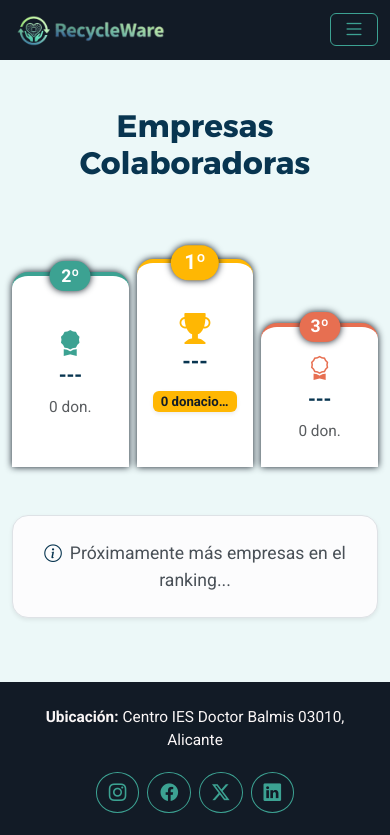
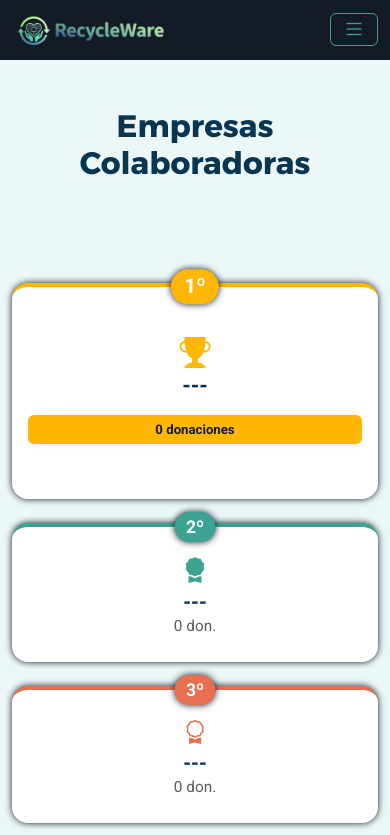
Before and after one commit to RecyclewareDAW/RecycleWare---ReactFronted, a React (Vite) app: page /ranking in a window 390 px wide. Shown: the top 835 px of the page. Built offline with nearby package versions, Linux system fonts and the light colour scheme; no server answers.

Commit message:
Ranking con responsividad

```diff
--- a/src/components/RankingEmpresa/CardEmpresa.jsx
+++ b/src/components/RankingEmpresa/CardEmpresa.jsx
@@ -2,14 +2,14 @@ export default function CardEmpresa({ posicion, nombre, donaciones }) {
     return (
         <div className="m-2 bg-white rounded-4 border shadow-sm overflow-hidden">
             <div className="row align-items-center g-0">
-                <div className="col-1 text-center bg-light py-3 border-end">
+                <div className="col-2 col-md-1 text-center bg-light py-3 border-end">
                     <div className="fs-4 fw-bold text-secondary">{posicion}º</div>
                 </div>
-                <div className="col-8 ps-4">
-                    <div className="fs-5 fw-bold text-primary">{nombre || "Anónimo"}</div>
+                <div className="col-6 col-md-8 ps-3 ps-md-4">
+                    <div className="fs-6 fs-md-5 fw-bold text-primary text-truncate">{nombre || "Anónimo"}</div>
                 </div>
-                <div className="col-3 text-center text-primary pe-3 text-end">
-                    <div className="small fw-medium">{donaciones} productos donados</div>
+                <div className="col-4 col-md-3 text-center text-primary pe-2 pe-md-3">
+                    <div className="small fw-medium">{donaciones} <span className="d-none d-sm-inline">productos</span> donados</div>
                 </div>
             </div>
         </div>
--- a/src/components/RankingEmpresa/Podio.jsx
+++ b/src/components/RankingEmpresa/Podio.jsx
@@ -1,46 +1,38 @@
-// autor -> Luis Ginés (Estilos modificados)
 export const Podio = ({ nombre1, donaciones1, nombre2, donaciones2, nombre3, donaciones3 }) => {
     return (
-        <div className="row align-items-end text-center mb-5 gx-2 gx-md-4 mt-5">
+        <div className="row align-items-end text-center mb-5 gy-4 gx-md-4 mt-5">
 
-            {/* 2º PUESTO */}
-            <div className="col-4 order-1">
-                <div className="position-relative p-3 py-5 bg-white rounded-top-4 shadow border-top border-4 border-secondary">
-
+            {/* 2º PUESTO - Orden 2 en móvil, 1 en escritorio */}
+            <div className="col-12 col-md-4 order-2 order-md-1">
+                <div className="position-relative p-3 py-4 py-md-5 bg-white rounded-4 rounded-md-top-4 shadow border-top border-4 border-secondary">
                     <span className="position-absolute top-0 start-50 translate-middle badge rounded-pill bg-secondary fs-6 shadow">2º</span>
-
                     <i className="bi bi-award-fill fs-2 text-secondary mb-2 mt-2"></i>
-                    <h5 className="text-primary fw-bold text-wrap">{nombre2 || "..."}</h5>
+                    <h5 className="text-primary fw-bold text-wrap mb-0">{nombre2 || "..."}</h5>
                     <p className="text-muted small mb-0">{donaciones2 || 0} don.</p>
                 </div>
             </div>
 
-            {/* 1º PUESTO */}
-            <div className="col-4 order-2 z-1">
-                <div className="position-relative p-3 py-5 bg-white rounded-top-4 shadow border-top border-4 border-warning">
-
+            {/* 1º PUESTO - Siempre arriba o en el centro */}
+            <div className="col-12 col-md-4 order-1 order-md-2 z-1">
+                <div className="position-relative p-3 py-5 bg-white rounded-4 rounded-md-top-4 shadow border-top border-4 border-warning">
                     <span className="position-absolute top-0 start-50 translate-middle badge rounded-pill bg-warning fs-5 shadow">1º</span>
-
                     <i className="bi bi-trophy-fill display-5 text-warning mb-2 mt-2"></i>
                     <h4 className="text-primary fw-bold text-wrap">{nombre1 || "..."}</h4>
-                    <span className="badge bg-warning text-dark px-2 py-1 mt-2 small shadow-sm w-100 text-truncate">
+                    <div className="badge bg-warning text-dark px-2 py-2 mt-2 small shadow-sm w-100 text-truncate">
                         {donaciones1 || 0} donaciones
-                    </span>
+                    </div>
                 </div>
             </div>
 
-            {/* 3º PUESTO */}
-            <div className="col-4 order-3">
-                <div className="position-relative p-3 py-4 bg-white rounded-top-4 shadow border-top border-4 border-danger">
-
+            {/* 3º PUESTO - Orden 3 */}
+            <div className="col-12 col-md-4 order-3">
+                <div className="position-relative p-3 py-4 bg-white rounded-4 rounded-md-top-4 shadow border-top border-4 border-danger">
                     <span className="position-absolute top-0 start-50 translate-middle badge rounded-pill bg-danger fs-6 shadow">3º</span>
-
                     <i className="bi bi-award fs-3 text-danger mb-2 mt-2"></i>
-                    <h5 className="text-primary fw-bold text-wrap">{nombre3 || "..."}</h5>
+                    <h5 className="text-primary fw-bold text-wrap mb-0">{nombre3 || "..."}</h5>
                     <p className="text-muted small mb-0">{donaciones3 || 0} don.</p>
                 </div>
             </div>
-
         </div>
     );
 }
```
